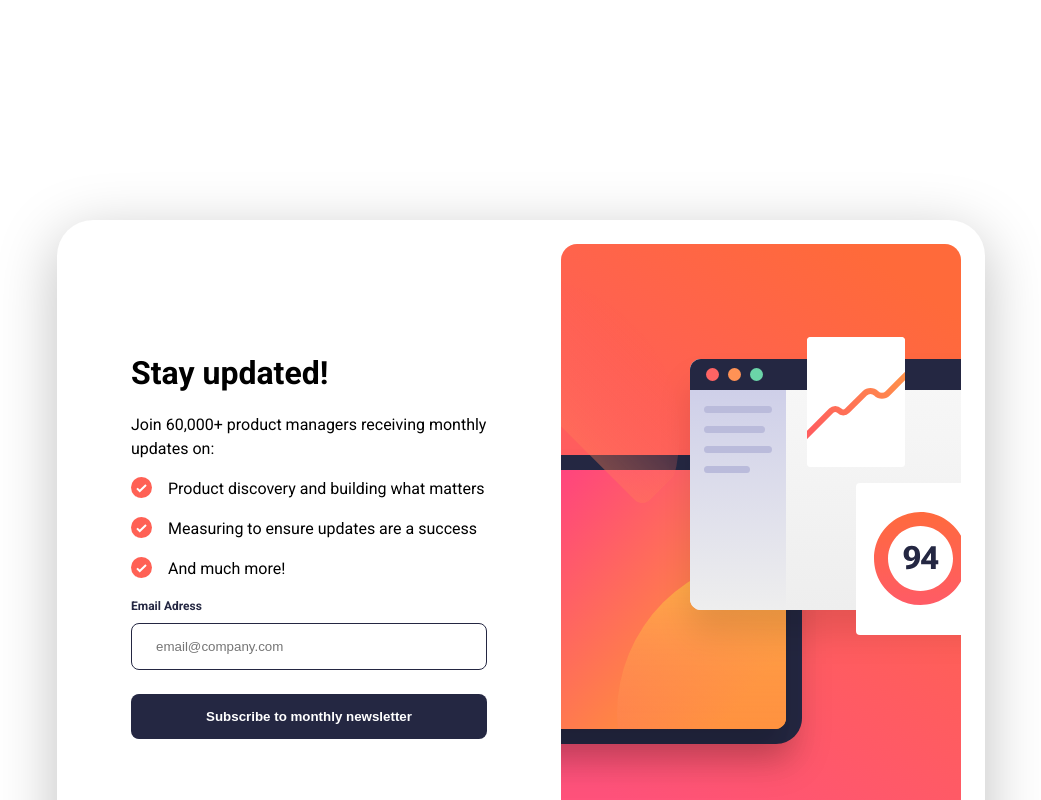
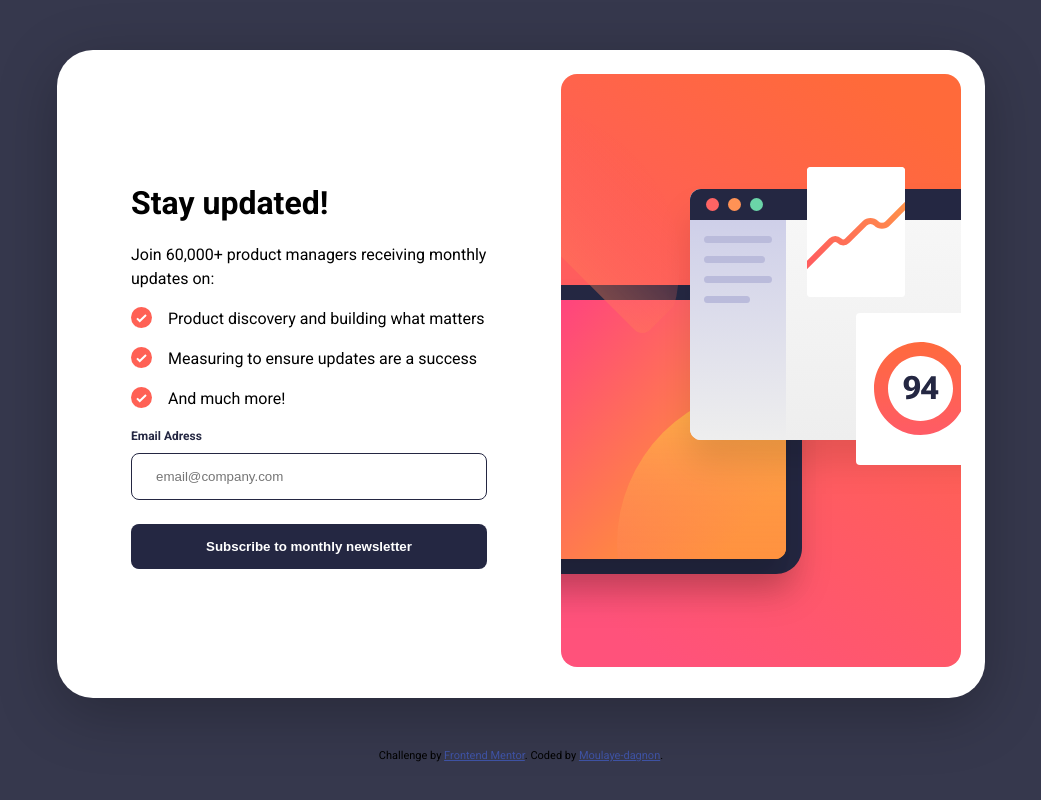
Before and after one commit to Moulaye-dagnon/Newsltter-sign-up-with-react, a React (Vite) app: page / in a window 1280 px wide. Shown: the top 800 px of the page, without its empty margins (119-1160 px from the left). Built offline with nearby package versions, Linux system fonts and the light colour scheme.

Commit message:
frontend Mentor Challenge

```diff
--- a/index.html
+++ b/index.html
@@ -11,7 +11,7 @@
     <div id="root"></div>
 	<div class="attribution">
 		Challenge by <a href="https://www.frontendmentor.io?ref=challenge" target="_blank">Frontend Mentor</a>.
-		Coded by <a href="#">Your Name Here</a>.
+		Coded by <a href="https://www.frontendmentor.io/profile/Moulaye-dagnon">Moulaye-dagnon</a>.
 	  </div>
     <script type="module" src="/src/main.jsx"></script>
   </body>
--- a/src/App.css
+++ b/src/App.css
@@ -11,7 +11,7 @@
 		display: flex;
 		justify-content: space-around;
 		align-items: center;
-		margin: 220px auto;
+		margin: 50px auto;
 		padding: 24px 24px 24px 0  ;
 		border-radius: 36px;
 		box-shadow: 0px 15px 60px 0px rgba(0, 0, 0, 0.25);
@@ -21,3 +21,8 @@
 	}
 
 }
+@media only screen and (min-width : 1440px) {
+	.container{
+		margin: 220px auto;
+	}
+}
--- a/src/component/formAndthanks.css
+++ b/src/component/formAndthanks.css
@@ -41,6 +41,8 @@ span{
 	padding: 149px 40px 24px;
 	background-color: #fff;
 	max-width: 504px;
+	width: 100vw;
+	height: 100vh;
 }
 .thanksContaint > div{
 	margin-bottom: 263px;
@@ -59,6 +61,9 @@ span{
 		left: 50%;
 		transform: translate(-50%, -50%);
 		padding: 48px 64px 64px;
+		height: auto;
+		width: auto;
+
 	}
 	.thanksContaint > div {
 		margin-bottom: 40px;
--- a/src/index.css
+++ b/src/index.css
@@ -6,6 +6,7 @@ body{
 	font-size: 16px;
 	line-height: 1.5;
 	font-weight: 400;
+	background-color: #36384D;
 }
 
 .attribution { font-size: 11px; text-align: center; }
```
Also changed, not shown: public/assets/images/MywebsiteScreenshot.png (added), 1 other file (tests, documents, lock files or other folders).
